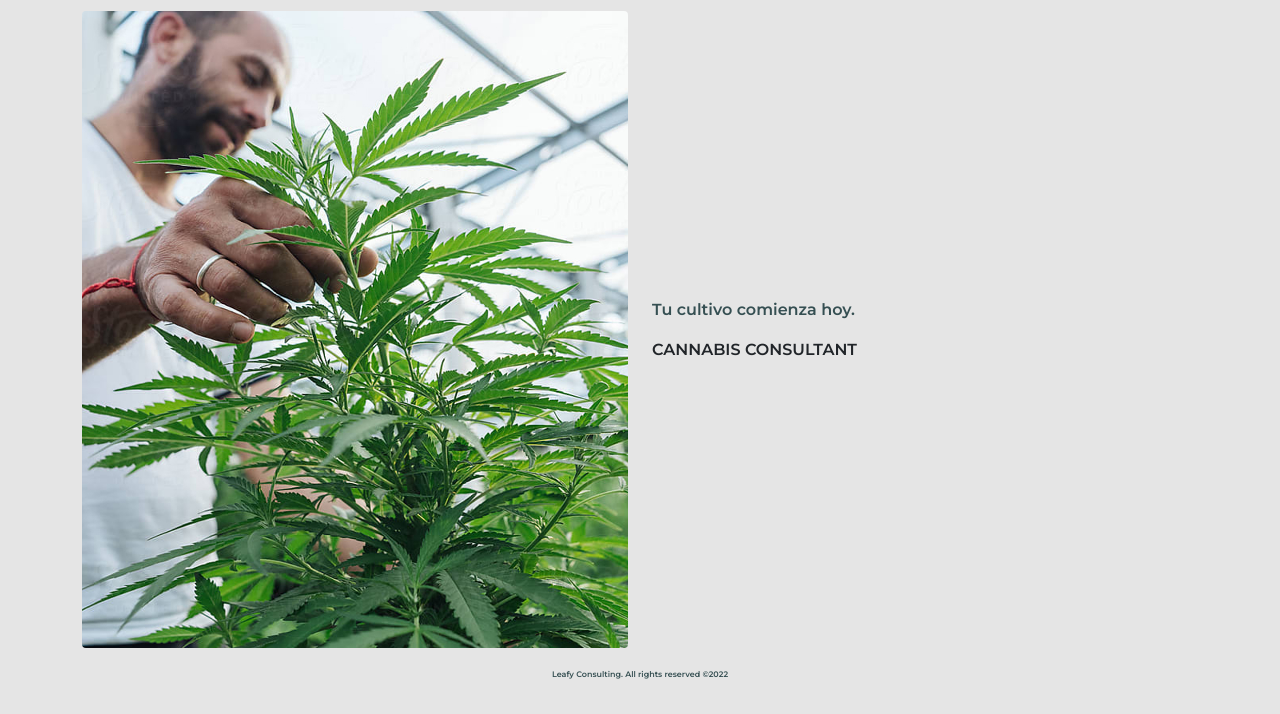
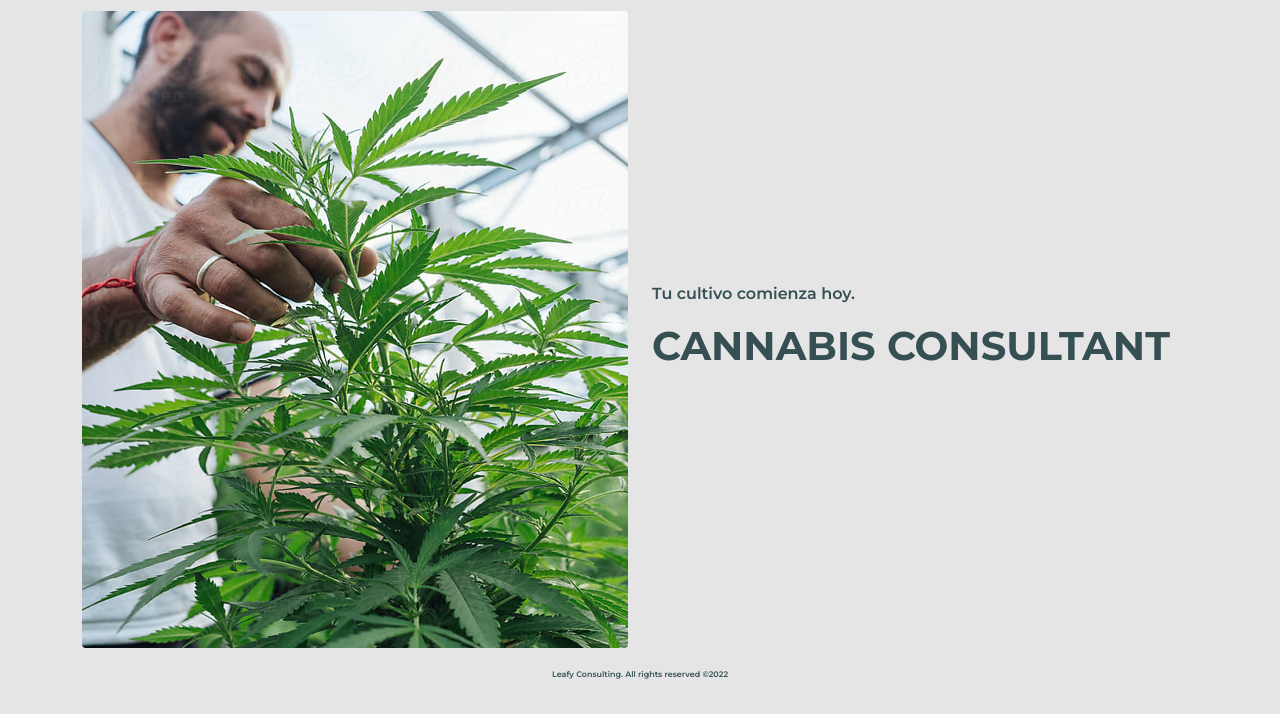
Before and after one commit to Fabrizionb/Leafy, a website: page index.html in a window 1280 px wide. Shown: the part 86-800 px from the top of the page. Drawn offline with Linux system fonts and the light colour scheme.

Commit message:
tamaño de fuente h1 actualizado3

```diff
--- a/index.html
+++ b/index.html
@@ -50,7 +50,7 @@
             </article>
             <article class="col-md-6 align-self-center presentation_img ">
                 <p class="presentation">Tu cultivo comienza hoy.</p>
-                <h2c>CANNABIS CONSULTANT</h2c>
+                <h2>CANNABIS CONSULTANT</h2>
             </article>
         </main>
         <footer class="row footer">
```
